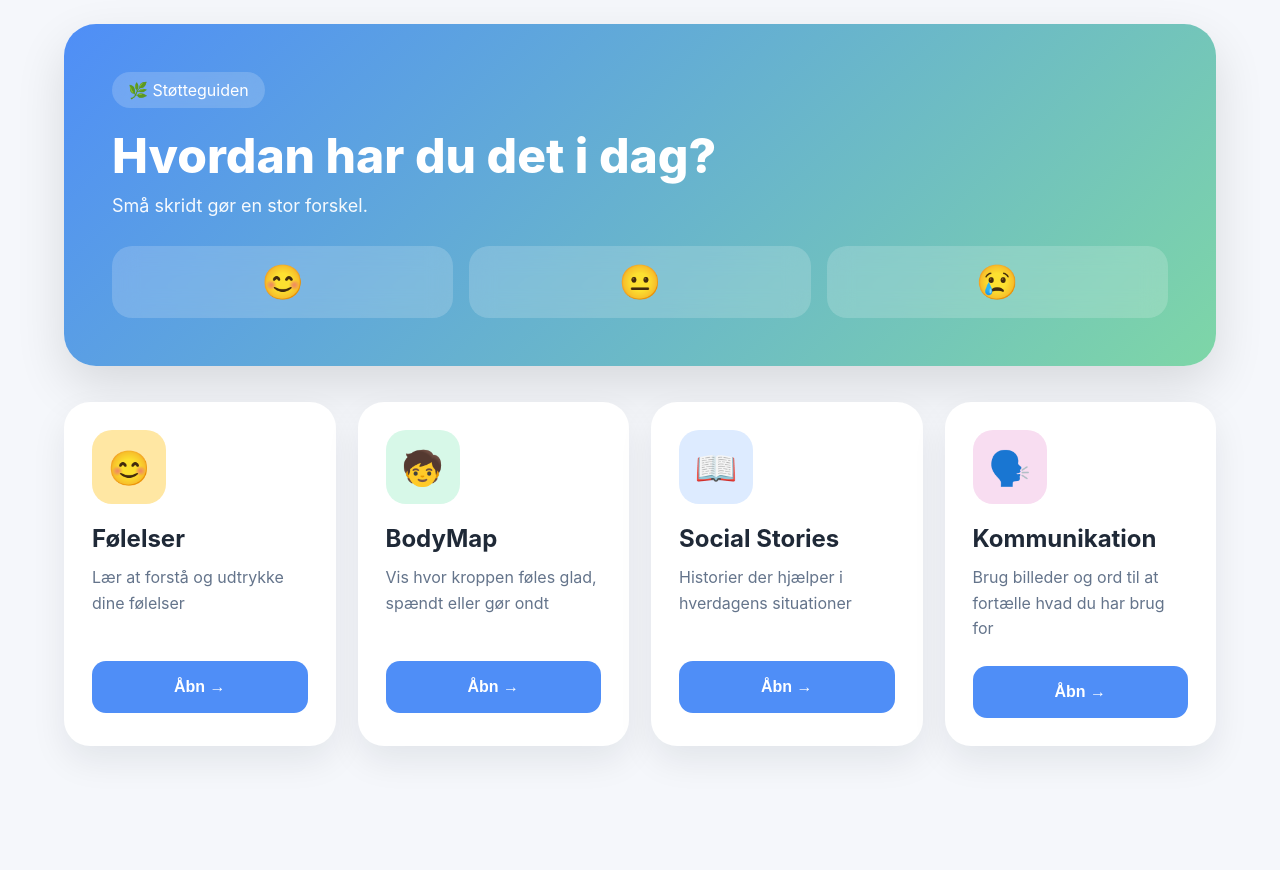
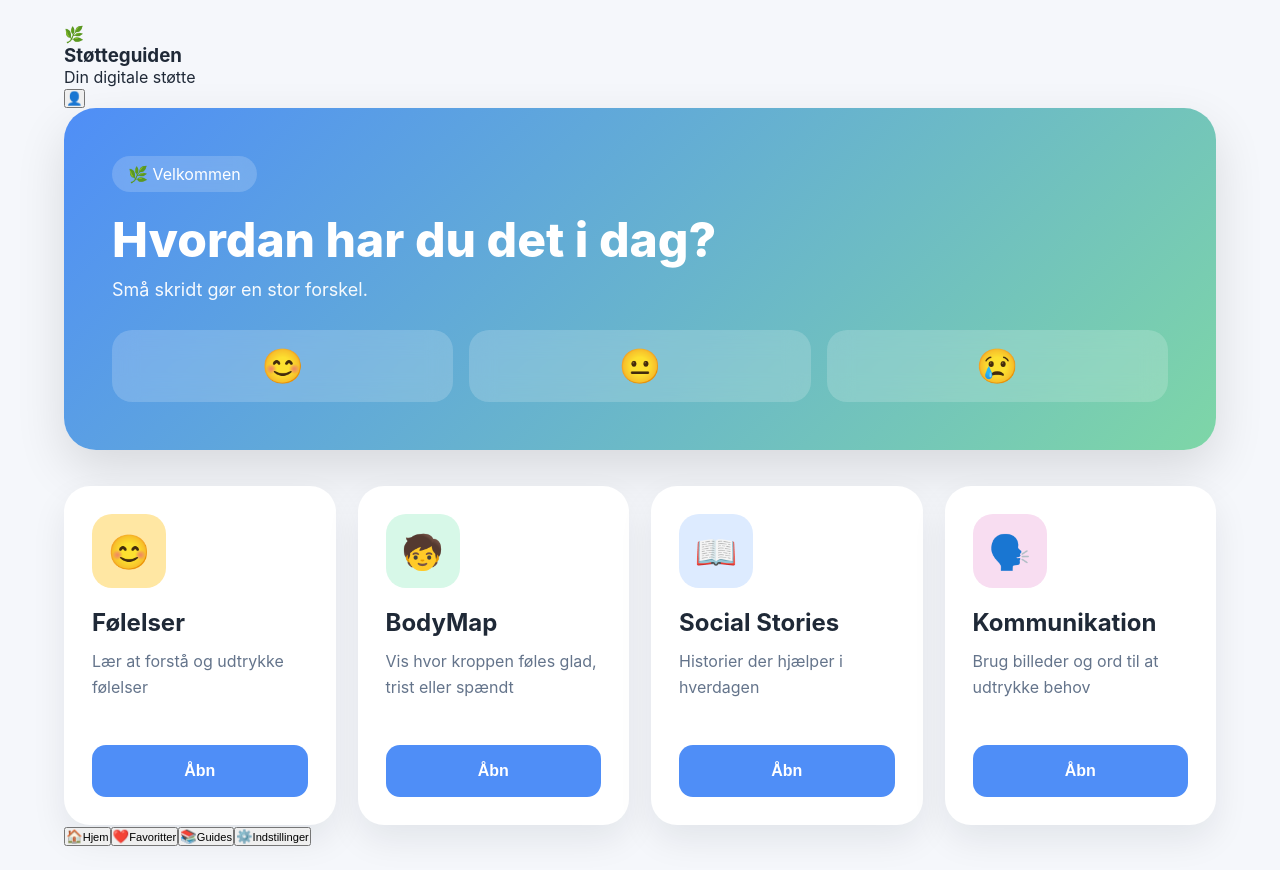
Before and after one commit to talhaahussein-design/St-tteguide, a React (Vite) app: page / in a window 1280 px wide. Before the commit the page ends 800 px from the top, so only its background shows below. Built offline with nearby package versions, Linux system fonts and the light colour scheme.

Commit message:
Refactor Home component and update subtitles

```diff
--- a/src/pages/Home.jsx
+++ b/src/pages/Home.jsx
@@ -1,43 +1,47 @@
+import Header from "../components/Header";
+import ModuleCard from "../components/ModuleCard";
+import BottomNavigation from "../components/BottomNavigation";
+
 const modules = [
   {
     emoji: "😊",
     title: "Følelser",
-    subtitle: "Lær at forstå og udtrykke dine følelser",
+    subtitle: "Lær at forstå og udtrykke følelser",
     color: "#FFE7A3",
   },
   {
     emoji: "🧒",
     title: "BodyMap",
-    subtitle: "Vis hvor kroppen føles glad, spændt eller gør ondt",
+    subtitle: "Vis hvor kroppen føles glad, trist eller spændt",
     color: "#D7F8E8",
   },
   {
     emoji: "📖",
     title: "Social Stories",
-    subtitle: "Historier der hjælper i hverdagens situationer",
+    subtitle: "Historier der hjælper i hverdagen",
     color: "#DDEBFF",
   },
   {
     emoji: "🗣️",
     title: "Kommunikation",
-    subtitle: "Brug billeder og ord til at fortælle hvad du har brug for",
+    subtitle: "Brug billeder og ord til at udtrykke behov",
     color: "#F8DDF1",
   },
 ];
 
 export default function Home() {
   return (
-    <main className="home">
+    <div className="home">
+
+      <Header />
 
       <section className="hero">
 
         <span className="badge">
-          🌿 Støtteguiden
+          🌿 Velkommen
         </span>
 
-        <h1>
-          Hvordan har du det i dag?
-        </h1>
+        <h1>Hvordan har du det i dag?</h1>
 
         <p>
           Små skridt gør en stor forskel.
@@ -54,35 +58,19 @@ export default function Home() {
       <section className="moduleGrid">
 
         {modules.map((module) => (
-
-          <div
+          <ModuleCard
             key={module.title}
-            className="moduleCard"
-          >
-
-            <div
-              className="moduleIcon"
-              style={{
-                background: module.color,
-              }}
-            >
-              {module.emoji}
-            </div>
-
-            <h2>{module.title}</h2>
-
-            <p>{module.subtitle}</p>
-
-            <button>
-              Åbn →
-            </button>
-
-          </div>
-
+            emoji={module.emoji}
+            title={module.title}
+            subtitle={module.subtitle}
+            color={module.color}
+          />
         ))}
 
       </section>
 
-    </main>
+      <BottomNavigation />
+
+    </div>
   );
 }
```
